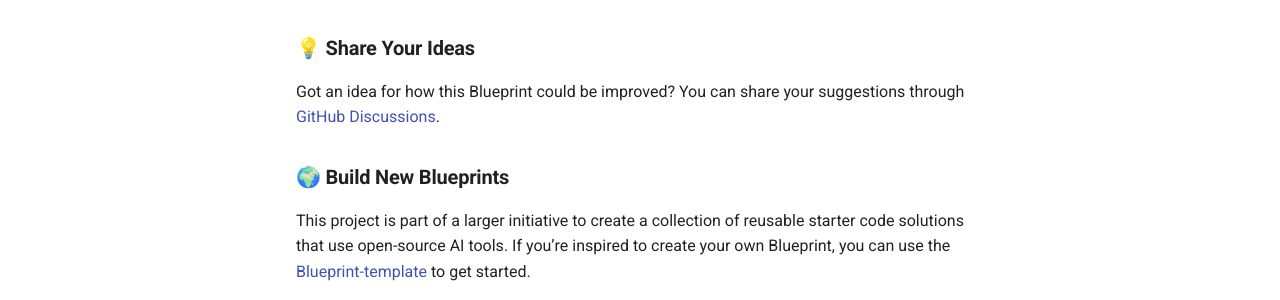
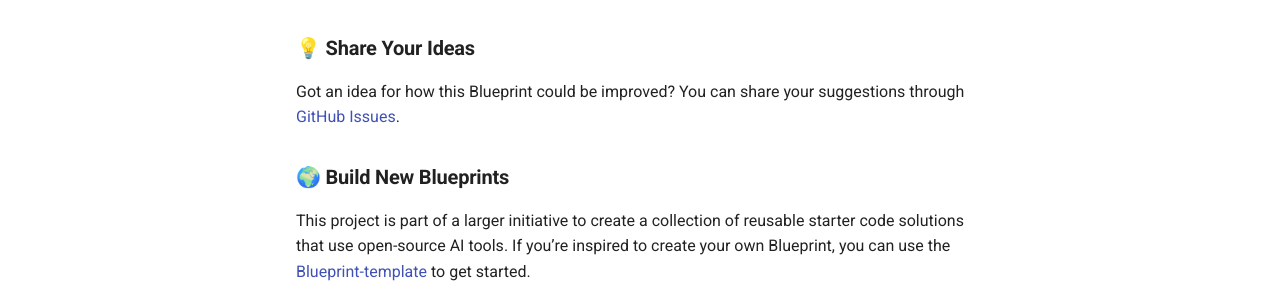
Before and after one commit to Ma-ni-sh565/document-to-podcast, an MkDocs documentation site: the page built from docs/future-features-contributions.md, in a window 1280 px wide and 1281 px high. Shown: the part 852-1152 px from the top of the window. Built offline with MkDocs 1.6.1 and Material for MkDocs 9.7.7, drawn with Linux system fonts in a browser that asks for light colours; comment, search, counter and statistics services are not loaded.

Commit message:
enh(docs): Replace discussions link in future-features-contributions

```diff
--- a/docs/future-features-contributions.md
+++ b/docs/future-features-contributions.md
@@ -22,7 +22,7 @@ This Blueprint is designed to be a foundation you can build upon. By extending i
 We’d love to see how you can enhance this Blueprint! If you create improvements or extend its capabilities, consider contributing them back to the project so others in the community can benefit from your work. Check out our [Contributions Guide](https://github.com/mozilla-ai/document-to-podcast/blob/main/CONTRIBUTING.md) to get started!
 
 ### 💡 **Share Your Ideas**
-Got an idea for how this Blueprint could be improved? You can share your suggestions through [GitHub Discussions](https://github.com/mozilla-ai/document-to-podcast/discussions).
+Got an idea for how this Blueprint could be improved? You can share your suggestions through [GitHub Issues]([https://github.com/mozilla-ai/document-to-podcast/issues](https://github.com/mozilla-ai/document-to-podcast/issues/new?template=feature_request.yaml)).
 
 ### 🌍 **Build New Blueprints**
 This project is part of a larger initiative to create a collection of reusable starter code solutions that use open-source AI tools. If you’re inspired to create your own Blueprint, you can use the [Blueprint-template](https://github.com/new?template_name=Blueprint-template&template_owner=mozilla-ai) to get started.
```
